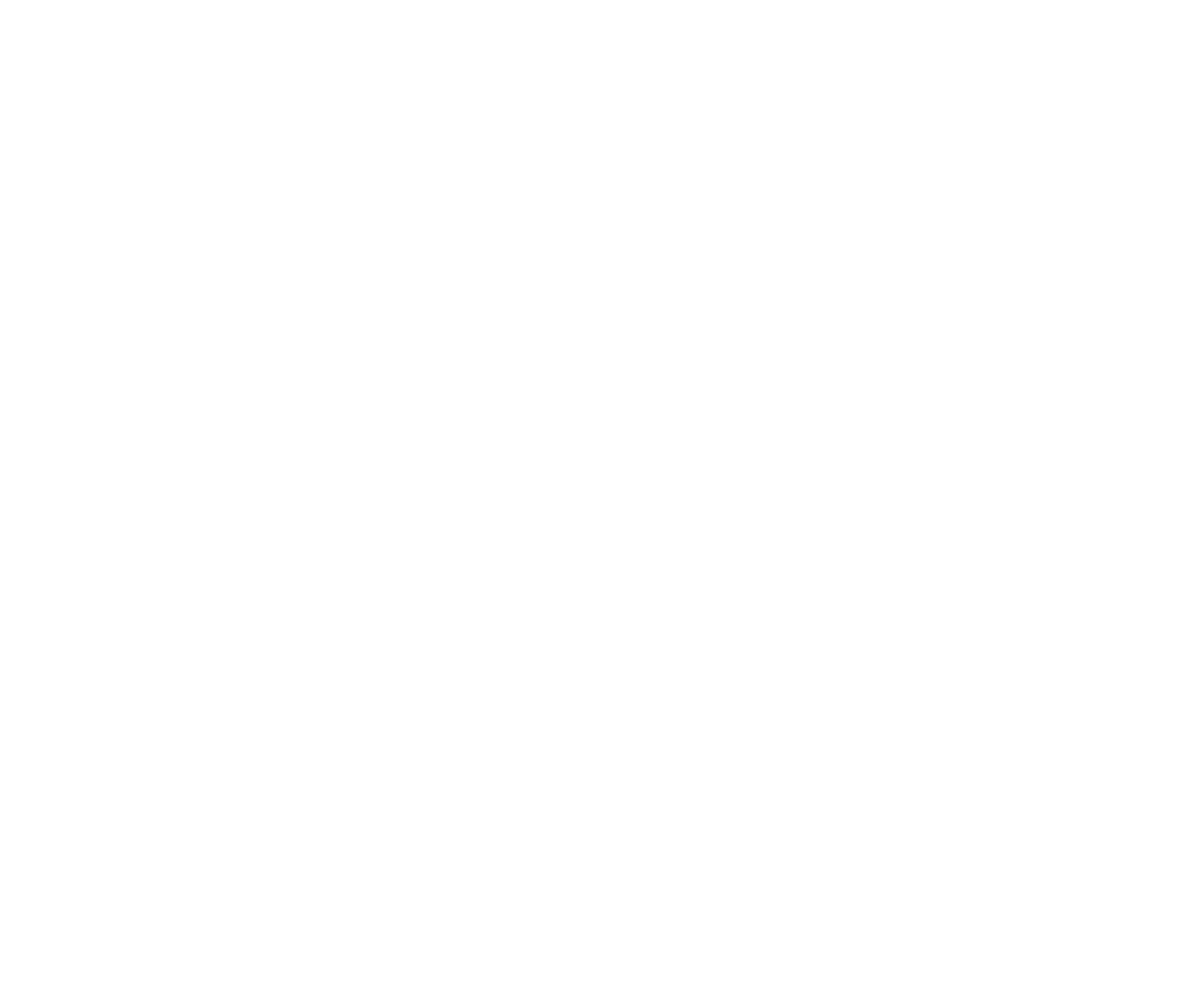
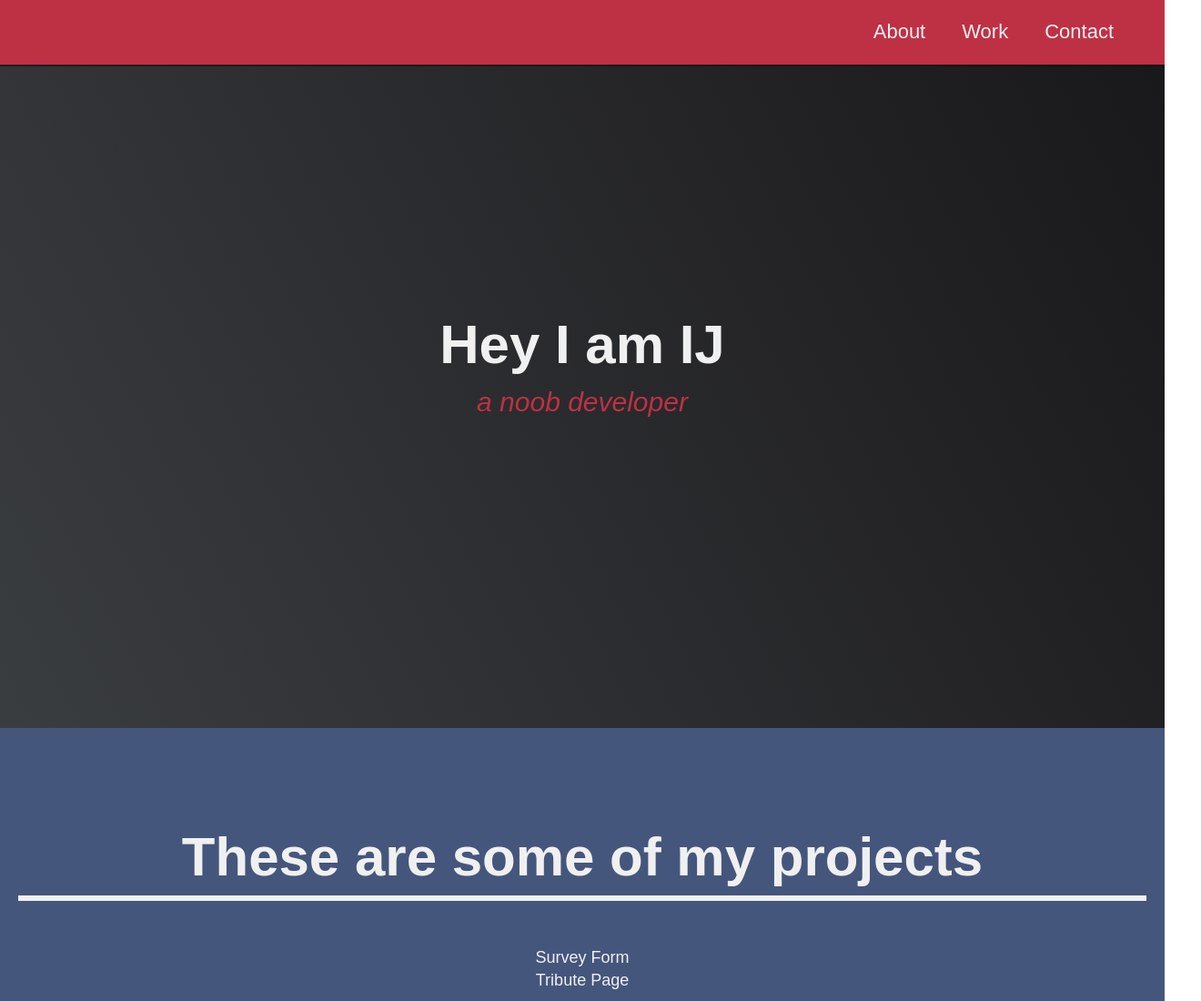
Before and after one commit to ij007/htmlProjects, a plain HTML site: page personalPorfolio/personalPortfolio.html in a window 1280 px wide. Shown: the top 1100 px of the page at 91% size, 1320 px wide, since content can reach past the window. Before the commit the page ends 800 px from the top, so only its background shows below. Drawn offline with Linux system fonts and the light colour scheme.

Commit message:
Added portfolio

```diff
--- a/personalPorfolio/personalPortfolio.html
+++ b/personalPorfolio/personalPortfolio.html
@@ -4,9 +4,97 @@
     <head>
 
         <link rel="stylesheet" href="portfolio.css">
+        <link rel="stylesheet" href="https://use.fontawesome.com/releases/v5.8.2/css/all.css" integrity="sha384-oS3vJWv+0UjzBfQzYUhtDYW+Pj2yciDJxpsK1OYPAYjqT085Qq/1cq5FLXAZQ7Ay" crossorigin="anonymous"/>
 
     </head>
 
+    <main id="portfolio">
 
 
+        <nav id="navbar" class="nav">
+
+
+
+            <ul class="nav-list">
+
+                <li><a href="#welcome-section" id="aboutlink">About</a></li>
+                <li><a href="#projects" id="worklink">Work</a></li>
+                <li><a href="#contact">Contact</a></li>
+
+            </ul>
+
+        </nav>
+
+        <section class="welcome-section" id="weclome-section">
+
+
+            <h1>Hey I am IJ</h1>
+            <p>a noob developer</p>
+
+        </section>
+
+        <section id="projects" class="projects-section">
+
+            <h1>These are some of my projects</h1>
+
+            <div id="projectlist">
+
+                <a id="projectone" href="surveyForm.html" target="_blank">
+
+                    <p>Survey Form</p>
+
+                </a>
+
+                <a id="projecttwo" href="tributPage.html" target="_blank">
+
+                    <p>Tribute Page</p>
+
+                </a>
+
+            </div>
+
+        </section>
+
+        <section id="contact" class="contact-section">
+
+            <div class="contact-heading">
+
+                <h2>Let's work together...</h2>
+                <p>contact me from the followig links</p>
+
+            </div>
+
+            <div class="contact-links">
+                <a
+                  href="https://facebook.com/ishantjindal"
+                  target="_blank"
+                  class="btn contact-details"
+                  ><i class="fab fa-facebook-square"></i> Facebook</a
+                >
+                <a
+                  id="profile-link"
+                  href="https://github.com/ij007"
+                  target="_blank"
+                  class="btn contact-details"
+                  ><i class="fab fa-github"></i> GitHub</a
+                >
+                <a
+                  href="https://twitter.com/ishant_jindal_"
+                  target="_blank"
+                  class="btn contact-details"
+                  ><i class="fab fa-twitter"></i> Twitter</a
+                >
+                <a href="mailto:ishantjindal30@gmail.com" class="btn contact-details"
+                  ><i class="fas fa-at"></i> Send a mail</a
+                >
+                <a href="tel:555-555-5555" class="btn contact-details"
+                  ><i class="fas fa-mobile-alt"></i> Call me</a
+                >
+              </div>
+
+        </section>
+
+
+    </main>
+
 </html>
--- a/personalPorfolio/portfolio.css
+++ b/personalPorfolio/portfolio.css
@@ -0,0 +1,173 @@
+:root {
+    --main-white: #f0f0f0;
+    --main-red: #be3144;
+    --main-blue: #45567d;
+    --main-gray: #303841;
+  }
+
+* {
+    margin: 0;
+    padding: 0;
+}
+
+
+html {
+
+    box-sizing: border-box;
+    font-size: 62.5%;
+    scroll-behavior: smooth;
+
+}
+
+@media (max-width: 75em) {
+
+    html {
+      font-size: 60%;
+    }
+
+}
+
+body {
+    font-family: 'Poppins', sans-serif;
+    font-size: 1.8rem;
+    font-weight: 400;
+    line-height: 1.4;
+    color: var(--main-white);
+}
+
+h1,
+h2 {
+  font-family: 'Raleway', sans-serif;
+  font-weight: 700;
+  text-align: center;
+}
+
+h1 {
+    font-size: 6rem;
+}
+
+h2 {
+    font-size: 4.2rem;
+}
+
+ul {
+    list-style: none;
+}
+
+a {
+    text-decoration: none;
+    color: var(--main-white);
+}
+
+.nav{
+
+    position: fixed;
+    width: 100%;
+    background-color: var(--main-red);
+    display: flex;
+    justify-content: flex-end;
+    top: 0;
+    left: 0;
+    box-shadow: 0 2px 0 rgba(0, 0, 0, 0.4);
+    z-index: 10;
+
+}
+
+.nav-list{
+
+    display: flex;
+    margin-right: 2em;
+
+}
+
+.nav-list a{
+
+    display: block;
+    font-size: 2.2rem;
+    padding: 2rem;
+
+}
+
+.nav-list a:hover{
+
+    background-color: var(--main-blue);
+}
+
+.welcome-section{
+
+
+    display: flex;
+    flex-direction: column;
+    background-color: #000;
+    justify-content: center;
+    align-items: center;
+    width: 100%;
+    height: 100vh;
+    background-image: linear-gradient(62deg, #3a3d40 0%, #181719 100%);
+
+}
+
+
+.welcome-section > p {
+    font-size: 3rem;
+    font-weight: 200;
+    font-style: italic;
+    color: var(--main-red);
+}
+
+.projects-section{
+
+    text-align: center;
+    padding: 10rem 2rem;
+    background: var(--main-blue);
+
+}
+
+.projects-section h1 {
+
+  max-width: 100%;
+  margin: 0 auto 5rem auto;
+  border-bottom: 0.6rem solid var(--main-white);
+
+}
+
+.contact-section {
+    display: flex;
+    flex-direction: column;
+    justify-content: center;
+    align-items: center;
+    text-align: center;
+    width: 100%;
+    height: 80vh;
+    padding: 0 2rem;
+    background: var(--main-gray);
+}
+
+.contact-heading > h2 {
+    font-size: 6rem;
+}
+
+.contact-heading > p {
+    font-style: italic;
+}
+
+.contact-links {
+    display: flex;
+    justify-content: center;
+    width: 100%;
+    max-width: 980px;
+    margin-top: 4rem;
+    flex-wrap: wrap;
+}
+
+.contact-details {
+    font-size: 2.4rem;
+    text-shadow: 2px 2px 1px #1f1f1f;
+    transition: transform 0.3s ease-out;
+}
+
+.contact-details:hover {
+
+    transform: translateY(8px);
+
+}
```
